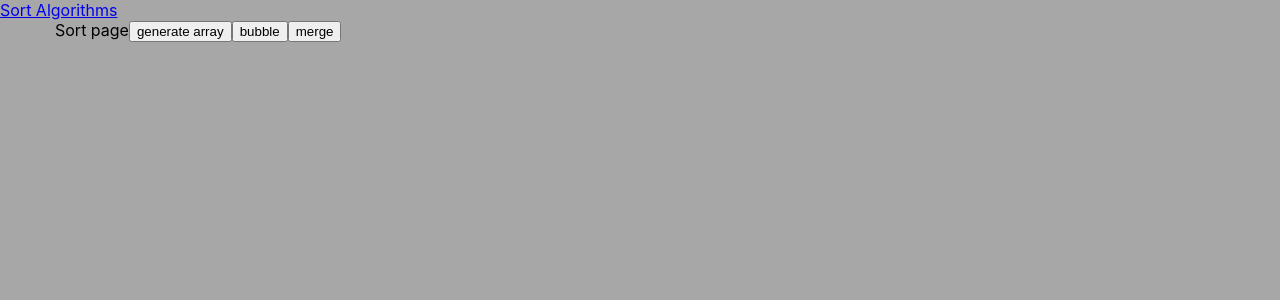
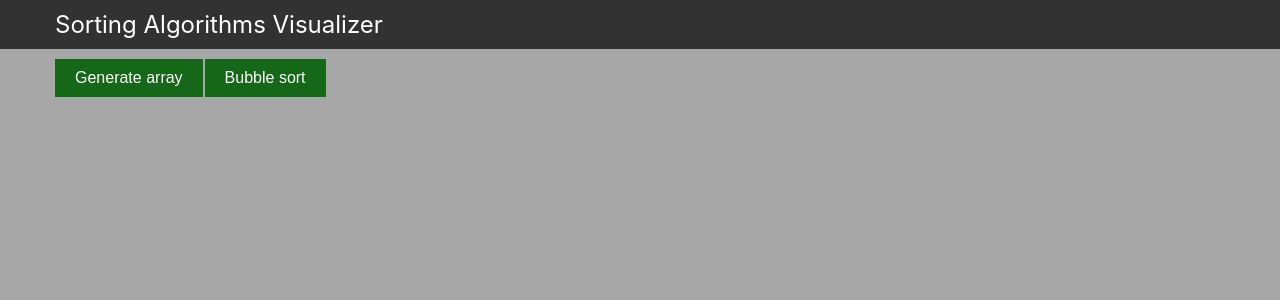
Before and after one commit to santiagogarcia97/sorting-visualizer-react, a React (Create React App) app: page /sort in a window 1280 px wide. Shown: the top 300 px of the page. Built offline with nearby package versions, Linux system fonts and the light colour scheme; the HTML template or start-up script is replaced by a standard one.

Commit message:
css changes

```diff
--- a/src/App.js
+++ b/src/App.js
@@ -1,10 +1,5 @@
 import React from 'react'
-import {
-  BrowserRouter as Router,
-  Switch,
-  Route,
-  Redirect,
-} from 'react-router-dom'
+import { BrowserRouter as Router, Switch, Route } from 'react-router-dom'
 import SortPage from './pages/sort/SortPage'
 import Topbar from './components/Topbar'
 
@@ -15,13 +10,9 @@ function App() {
         <Topbar />
 
         <Switch>
-          <Route path="/sort">
+          <Route path="*">
             <SortPage />
           </Route>
-          <Route path="/paths">
-            <p>asdad</p>
-          </Route>
-          <Redirect to="/sort" />
         </Switch>
       </Router>
     </div>
--- a/src/components/Topbar.js
+++ b/src/components/Topbar.js
@@ -1,10 +1,9 @@
 import React from 'react'
-import { Link } from 'react-router-dom'
 
 const Topbar = () => {
   return (
     <nav>
-      <Link to="/sort">Sort Algorithms</Link>
+      <div className="container">Sorting Algorithms Visualizer</div>
     </nav>
   )
 }
--- a/src/index.css
+++ b/src/index.css
@@ -10,9 +10,13 @@ body {
   -moz-osx-font-smoothing: grayscale;
 }
 
-code {
-  font-family: source-code-pro, Menlo, Monaco, Consolas, 'Courier New',
-    monospace;
+nav {
+  width: 100vw;
+  font-size: 24px;
+  color: #ffffff;
+  background-color: #323232;
+  padding-top: 10px;
+  padding-bottom: 10px;
 }
 
 .h-100 {
@@ -48,9 +52,25 @@ code {
   display: flex;
   justify-content: space-around;
 }
-
 .flex-container > div {
   background-color: #950000;
   flex: 1;
   margin-right: 1px;
 }
+
+.menu {
+  padding-top: 10px;
+  padding-bottom: 10px;
+}
+.menu > button {
+  background-color: #156817;
+  border: none;
+  color: white;
+  padding: 10px 20px;
+  text-align: center;
+  text-decoration: none;
+  display: inline-block;
+  font-size: 16px;
+  margin-right: 2px;
+  outline: none;
+}
--- a/src/pages/sort/SortPage.js
+++ b/src/pages/sort/SortPage.js
@@ -38,15 +38,13 @@ const SortPage = () => {
 
   return (
     <div className="container h-90">
-      <div>
-        Sort page
+      <div className="menu">
         <button type="button" onClick={generateArray}>
-          generate array
+          Generate array
         </button>
         <button type="button" onClick={bubbleSort}>
-          bubble
+          Bubble sort
         </button>
-        <button type="button">merge</button>
       </div>
       <div className="flex-container h-90">
         {array.map((number, i) => (
```
